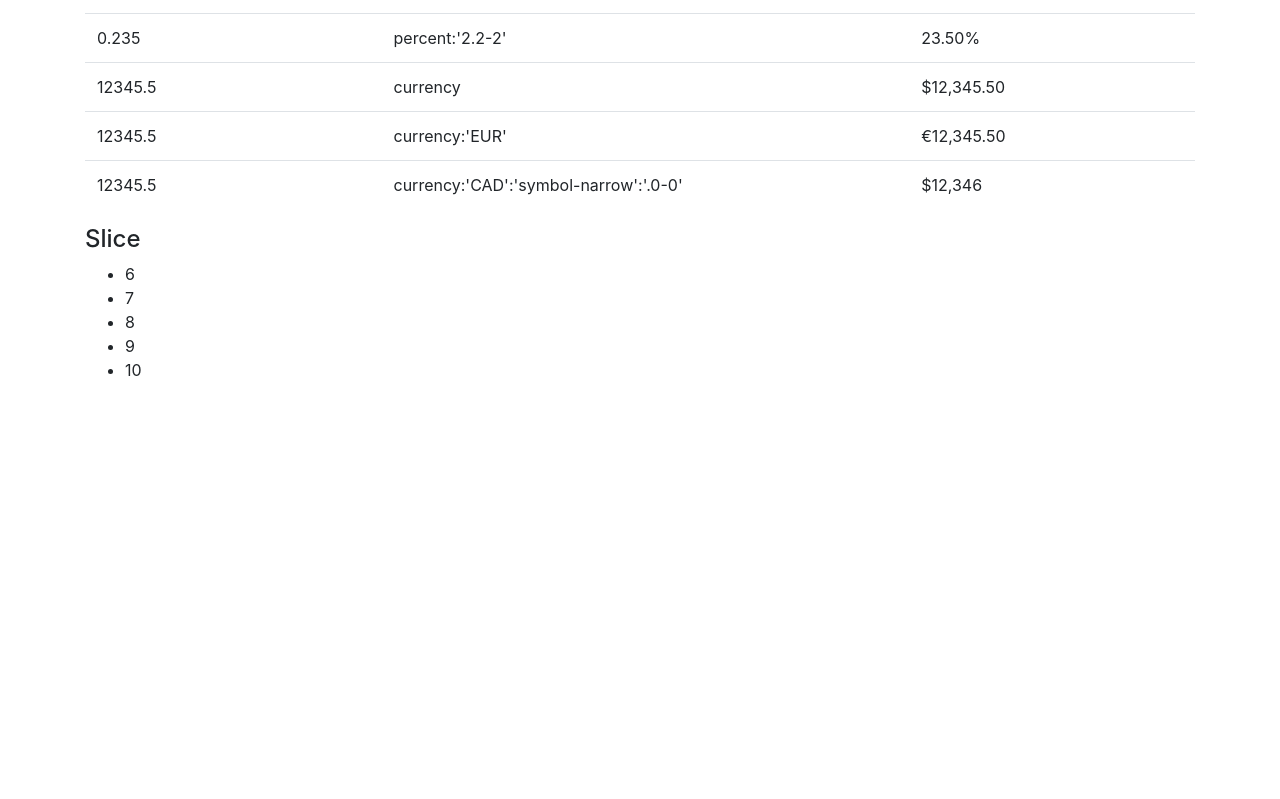
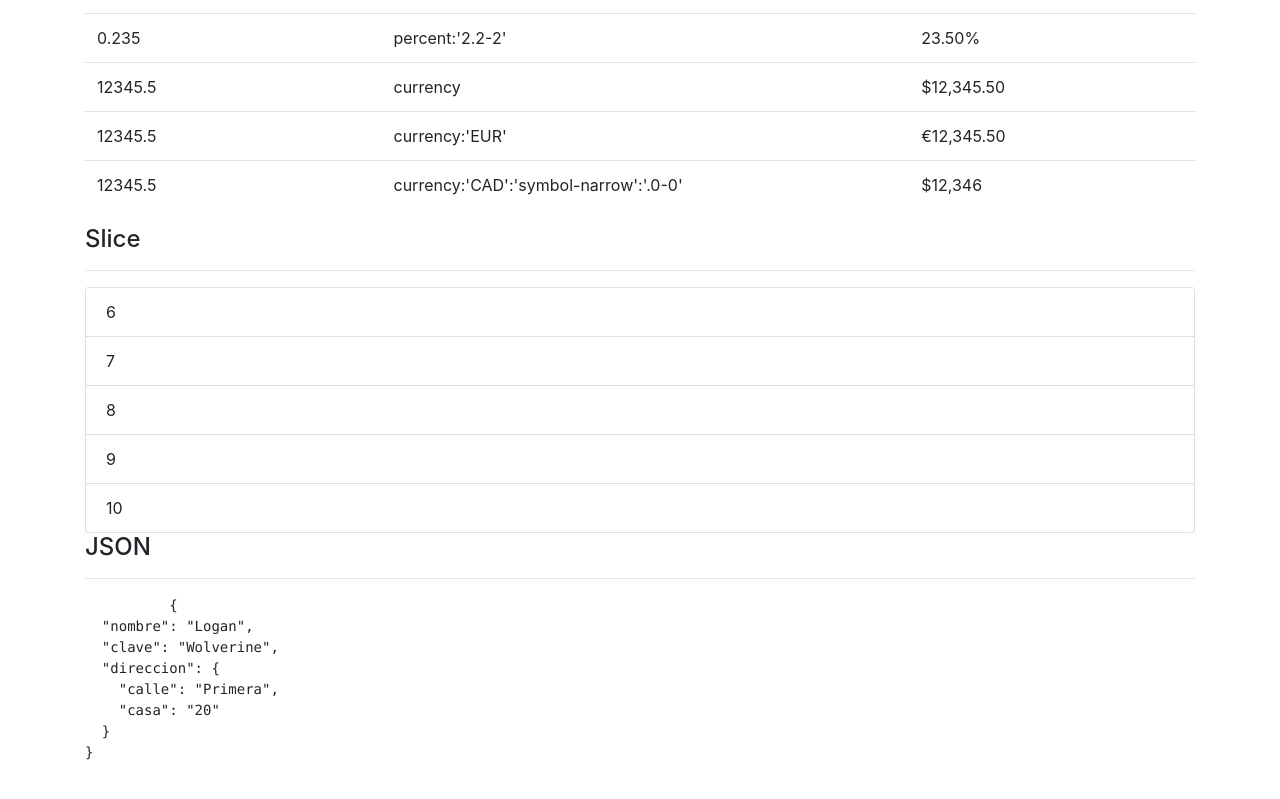
Before and after one commit to JoeyMP/angular, an Angular app in the folder curso/03-pipes/: page / in a window 1280 px wide. Shown: the part 575-1374 px from the top of the page. Before the commit the page ends 973 px from the top, so only its background shows below. Built offline with nearby package versions, Linux system fonts and the light colour scheme.

Commit message:
pipes-json

```diff
--- a/curso/03-pipes/src/app/app.component.html
+++ b/curso/03-pipes/src/app/app.component.html
@@ -80,8 +80,19 @@
     </table>
 
     <h4>Slice</h4>
-    <ul>
-      <li *ngFor="let item of arreglo | slice:5:20">{{item}}</li>
+    <hr>
+    <ul class="list-group">
+      <li *ngFor="let item of arreglo | slice:5:20" class="list-group-item">{{item}}</li>
     </ul>
+
+    <h4>JSON</h4>
+    <hr>
+    <div class="row mb-5">
+      <div class="col">
+        <pre>
+          {{heroe | json}}
+        </pre>
+      </div>
+    </div>
   </div>
 </div>
--- a/curso/03-pipes/src/app/app.component.ts
+++ b/curso/03-pipes/src/app/app.component.ts
@@ -11,4 +11,12 @@
   PI = Math.PI;
   porcentaje: number = 0.235;
   salario : number = 12345.5;
+  heroe ={
+    nombre:'Logan',
+    clave :'Wolverine',
+    direccion:{
+      calle: 'Primera',
+      casa: '20'
+    }
+  }
 }
```
